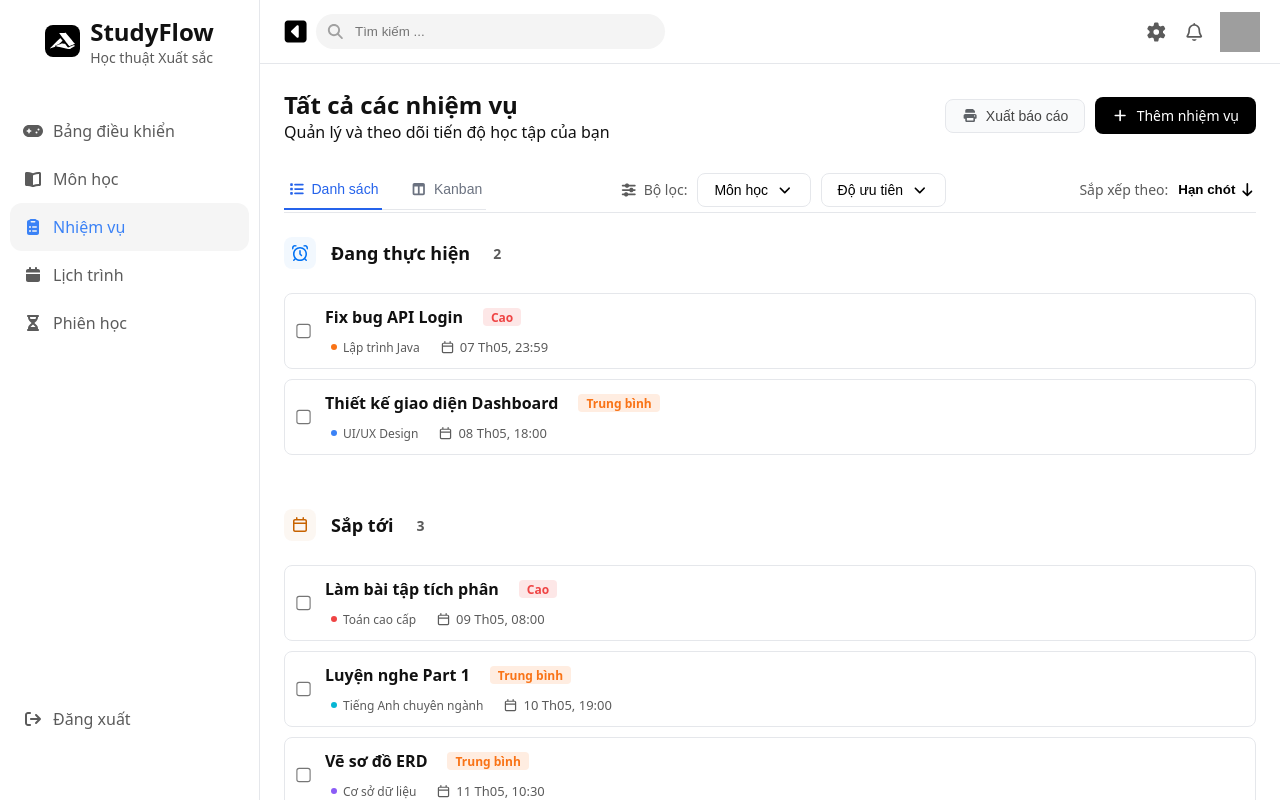
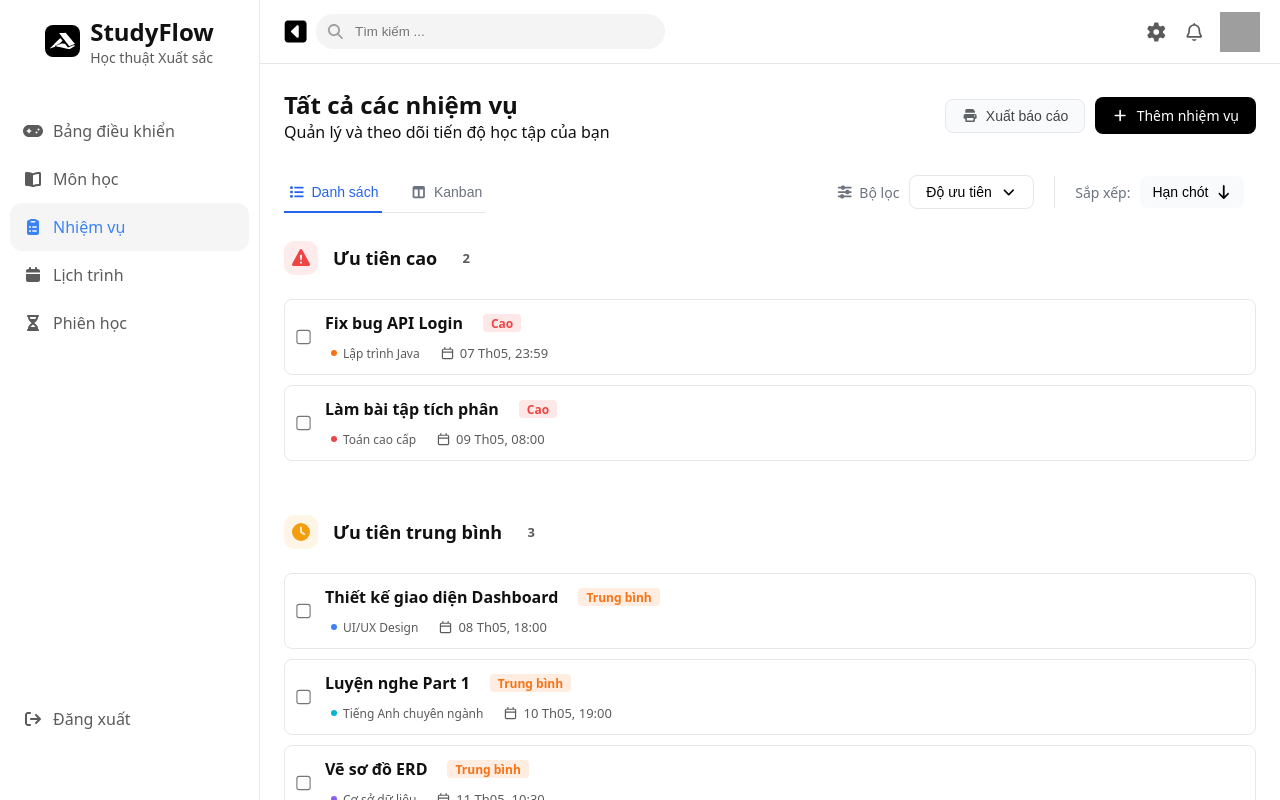
Before and after one commit to DinhQuocDatIT/study-planner, a React (Vite) app in the folder frontend/: page /tasks in a window 1280 px wide. Built offline with nearby package versions, Linux system fonts and the light colour scheme; grey boxes are pictures that could not be loaded.

Commit message:
Update Task UI

```diff
--- a/frontend/src/components/Tasks/TaskDetail/TaskDetail.jsx
+++ b/frontend/src/components/Tasks/TaskDetail/TaskDetail.jsx
@@ -243,10 +243,17 @@ function TaskDetail({ task, onClose }) {
           </div>
         </div>
         <div className={styles.footer}>
-          <Button variant="outline" type="button" onClick={handleClose}>
-            Hủy
+          <Button variant="danger" type="button">
+            Xóa
           </Button>
-          <Button type="submit">Lưu thay đỗi</Button>
+
+          <div className={styles.footerActions}>
+            <Button variant="outline" type="button" onClick={handleClose}>
+              Hủy
+            </Button>
+
+            <Button type="submit">Lưu thay đổi</Button>
+          </div>
         </div>
       </form>
     </div>
--- a/frontend/src/components/Tasks/TaskDetail/TaskDetail.module.css
+++ b/frontend/src/components/Tasks/TaskDetail/TaskDetail.module.css
@@ -196,11 +196,16 @@
   font-family: inherit;
 }
 .footer {
-  margin-left: auto;
   padding: 15px 10px;
   display: flex;
   align-items: center;
   gap: 10px;
+  justify-content: space-between;
+}
+.footerActions {
+  display: flex;
+  align-items: center;
+  gap: 5px;
 }
 @media (max-width: 600px) {
   .wrapper {
--- a/frontend/src/components/Tasks/TaskListView/TaskListView.jsx
+++ b/frontend/src/components/Tasks/TaskListView/TaskListView.jsx
@@ -1,74 +1,78 @@
 import styles from "./TaskListView.module.css";
+import { FontAwesomeIcon } from "@fortawesome/react-fontawesome";
 import {
-  faAngleDown,
-  faArrowDown,
-  faArrowUp,
-  faPlus,
-  faPrint,
-  faSliders,
+  faTriangleExclamation,
+  faClock,
+  faCircleCheck,
 } from "@fortawesome/free-solid-svg-icons";
-import { FontAwesomeIcon } from "@fortawesome/react-fontawesome";
-import { faAlarmClock, faCalendar } from "@fortawesome/free-regular-svg-icons";
 import TaskItem from "../TaskItem/TaskItem";
 import { TASK_ITEM_VARIANTS } from "../../../constants/taskItemVariants";
-function TaskListView({ currentTasks, upcomingTask, completedTask }) {
+
+function TaskListView({
+  highPriorityTasks,
+  mediumPriorityTasks,
+  lowPriorityTasks,
+}) {
   return (
     <div className={styles.wrapper}>
-      <div className={styles.currently}>
-        <div className={styles.currentlyHeader}>
-          <FontAwesomeIcon icon={faAlarmClock} />
-          <span className={styles.title}>Đang thực hiện</span>
-          <span className={styles.count}>{currentTasks.length}</span>
+      {/* High Priority */}
+      <div className={styles.highPriority}>
+        <div className={styles.sectionHeader}>
+          <FontAwesomeIcon icon={faTriangleExclamation} />
+          <span className={styles.title}>Ưu tiên cao</span>
+          <span className={styles.count}>{highPriorityTasks.length}</span>
         </div>
+
         <div className={styles.taskList}>
-          {currentTasks.map((item) => {
-            return (
+          {highPriorityTasks.map((item) => (
             <TaskItem
               key={item.id}
               task={item}
               variant={TASK_ITEM_VARIANTS.DETAILED}
             />
-            );
-          })}
+          ))}
         </div>
       </div>
-      <div className={styles.upcoming}>
-        <div className={styles.upcomingHeader}>
-          <FontAwesomeIcon icon={faCalendar} />
-          <span className={styles.title}>Sắp tới</span>
-          <span className={styles.count}>{upcomingTask.length}</span>
+
+      {/* Medium Priority */}
+      <div className={styles.mediumPriority}>
+        <div className={styles.sectionHeader}>
+          <FontAwesomeIcon icon={faClock} />
+          <span className={styles.title}>Ưu tiên trung bình</span>
+          <span className={styles.count}>{mediumPriorityTasks.length}</span>
         </div>
+
         <div className={styles.taskList}>
-          {upcomingTask.map((item) => {
-            return (
+          {mediumPriorityTasks.map((item) => (
             <TaskItem
               key={item.id}
               task={item}
               variant={TASK_ITEM_VARIANTS.DETAILED}
             />
-            );
-          })}
+          ))}
         </div>
       </div>
-      <div className={styles.completed}>
-        <div className={styles.completedHeader}>
-          <FontAwesomeIcon icon={faAlarmClock} />
-          <span className={styles.title}>Đang thực hiện</span>
-          <span className={styles.count}>{completedTask.length}</span>
+
+      {/* Low Priority */}
+      <div className={styles.lowPriority}>
+        <div className={styles.sectionHeader}>
+          <FontAwesomeIcon icon={faCircleCheck} />
+          <span className={styles.title}>Ưu tiên thấp</span>
+          <span className={styles.count}>{lowPriorityTasks.length}</span>
         </div>
+
         <div className={styles.taskList}>
-          {completedTask.map((item) => {
-            return (
+          {lowPriorityTasks.map((item) => (
             <TaskItem
               key={item.id}
               task={item}
               variant={TASK_ITEM_VARIANTS.DETAILED}
             />
-            );
-          })}
+          ))}
         </div>
       </div>
     </div>
   );
 }
+
 export default TaskListView;
--- a/frontend/src/components/Tasks/TaskListView/TaskListView.module.css
+++ b/frontend/src/components/Tasks/TaskListView/TaskListView.module.css
@@ -3,62 +3,97 @@
   flex-direction: column;
   gap: 30px;
 }
-.completed,
-.upcoming,
-.currently {
+
+.highPriority,
+.mediumPriority,
+.lowPriority {
   margin-bottom: var(--spacing-m);
 }
-.completed .completedHeader,
-.upcoming .upcomingHeader,
-.currently .currentlyHeader {
+
+.sectionHeader {
   display: flex;
+  align-items: center;
   gap: 15px;
-  align-items: center;
 }
-.completed .completedHeader .title,
-.upcoming .upcomingHeader .title,
-.currently .currentlyHeader .title {
+
+.title {
   font-size: 18px;
   font-weight: 600;
+  color: var(--primary-text-color);
 }
-.completed .completedHeader .count,
-.upcoming .upcomingHeader .count,
-.currently .currentlyHeader .count {
-  font-size: 14px;
+
+.count {
+  min-width: 28px;
+  height: 28px;
+
+  display: flex;
+  align-items: center;
+  justify-content: center;
+
+  font-size: 13px;
   font-weight: 600;
-  padding: 3px 8px;
-  border-radius: 50%;
+
+  border-radius: 999px;
   color: var(--secondary-text-color);
+  background-color: var(--hover-bg-color);
 }
-.currently .currentlyHeader svg {
+
+.sectionHeader svg {
+  width: 18px;
+  height: 18px;
   padding: 8px;
-  color: rgb(0, 114, 244);
-  background-color: rgba(0, 114, 244, 0.05);
-  border-radius: 8px;
-  width: 16px;
-  height: 16px;
+  border-radius: 10px;
 }
-.upcoming .upcomingHeader svg {
-  padding: 8px;
 
-  color: rgb(199, 99, 0);
-  background-color: rgba(199, 99, 0, 0.05);
-  border-radius: 8px;
-  width: 16px;
-  height: 16px;
+/* High Priority */
+.highPriority .sectionHeader svg {
+  color: #ef4444;
+  background-color: rgba(239, 68, 68, 0.1);
 }
-.completed .completedHeader svg {
-  padding: 8px;
 
-  color: rgb(0, 199, 113);
-  background-color: rgba(0, 199, 113, 0.05);
-  border-radius: 8px;
-  width: 16px;
-  height: 16px;
+/* Medium Priority */
+.mediumPriority .sectionHeader svg {
+  color: #f59e0b;
+  background-color: rgba(245, 158, 11, 0.1);
 }
+
+/* Low Priority */
+.lowPriority .sectionHeader svg {
+  color: #22c55e;
+  background-color: rgba(34, 197, 94, 0.1);
+}
+
 .taskList {
   margin-top: var(--spacing-m);
+
   display: flex;
   flex-direction: column;
   gap: 10px;
 }
+
+/* Responsive */
+@media (max-width: 768px) {
+  .wrapper {
+    gap: 24px;
+  }
+
+  .sectionHeader {
+    gap: 12px;
+  }
+
+  .title {
+    font-size: 16px;
+  }
+
+  .count {
+    min-width: 24px;
+    height: 24px;
+    font-size: 12px;
+  }
+
+  .sectionHeader svg {
+    width: 16px;
+    height: 16px;
+    padding: 6px;
+  }
+}
--- a/frontend/src/components/ui/Button/Button.module.css
+++ b/frontend/src/components/ui/Button/Button.module.css
@@ -33,7 +33,7 @@
   background-color: #f9fafb;
 }
 .danger {
-  border: red;
+  border: 1px rgb(207, 153, 153) solid;
   background-color: rgb(255, 242, 242);
   color: red;
 }
@@ -41,7 +41,7 @@
   color: red;
 }
 .danger svg:hover {
- background-color:rgb(243, 243, 243) ;
+  background-color: rgb(243, 243, 243);
 }
 .wrapper.primary svg {
   font-size: 13px;
--- a/frontend/src/pages/Tasks/Tasks.jsx
+++ b/frontend/src/pages/Tasks/Tasks.jsx
@@ -160,6 +160,18 @@ function Tasks() {
   const completedTask = sortedTasks.filter(
     (task) => task.status === "completed",
   );
+
+  const highPriorityTasks = sortedTasks.filter(
+    (task) => task.priority === "high",
+  );
+
+  const mediumPriorityTasks = sortedTasks.filter(
+    (task) => task.priority === "medium",
+  );
+
+  const lowPriorityTasks = sortedTasks.filter(
+    (task) => task.priority === "low",
+  );
   const exportPDF = () => {
     const doc = new jsPDF();
 
@@ -210,25 +222,25 @@ function Tasks() {
             Kanban
           </button>
         </div>
+
+        <div className={styles.filterControls}>
           <div className={styles.leftFilter}>
             <span>
               <FontAwesomeIcon icon={faSliders} />
-            Bộ lọc:
+              Bộ lọc
             </span>
+
             <FilterDropdown
-            label={"Môn học"}
-            rightIcon={faAngleDown}
-            options={PRIORITIES}
-          />
-          <FilterDropdown
-            label={"Độ ưu tiên"}
+              label="Độ ưu tiên"
               rightIcon={faAngleDown}
               options={PRIORITIES}
               onChange={setFilterPriority}
             />
           </div>
+
           <div className={styles.rightFilter}>
-          <span>Sắp xếp theo:</span>
+            <span>Sắp xếp:</span>
+
             <button
               onClick={() =>
                 setSortOrder((prev) => (prev === "asc" ? "desc" : "asc"))
@@ -241,12 +253,13 @@ function Tasks() {
             </button>
           </div>
         </div>
+      </div>
       <div className={styles.container}>
         {viewMode === VIEW_MODES.LIST ? (
           <TaskListView
-            currentTasks={currentTasks}
-            upcomingTask={upcomingTask}
-            completedTask={completedTask}
+            highPriorityTasks={highPriorityTasks}
+            mediumPriorityTasks={mediumPriorityTasks}
+            lowPriorityTasks={lowPriorityTasks}
           />
         ) : (
           <TaskBoardView tasks={sortedTasks} setTaskList={setTaskList} />
--- a/frontend/src/pages/Tasks/Tasks.module.css
+++ b/frontend/src/pages/Tasks/Tasks.module.css
@@ -20,11 +20,8 @@
 .filters {
   display: flex;
   justify-content: space-between;
-
-  gap: 20px;
-  padding: 2px 0;
-
-  border-bottom: var(--border);
+  align-items: center;
+  gap: 24px;
 }
 
 .viewSwitcher {
@@ -76,48 +73,64 @@
   background: #2563eb;
 }
 
-.leftFilter {
+.filterControls {
   display: flex;
   align-items: center;
-  flex-wrap: wrap;
+  gap: 20px;
+
+  padding: 8px 12px;
+  border-radius: 12px;
+  background: #fff;
+}
+
+.leftFilter,
+.rightFilter {
+  display: flex;
+  align-items: center;
   gap: 10px;
 }
 
-.leftFilter span {
+.leftFilter span,
+.rightFilter span {
   display: flex;
   align-items: center;
   gap: 6px;
 
   font-size: 14px;
-  color: var(--secondary-text-color);
   font-weight: 500;
+
+  color: #6b7280;
 }
 
 .rightFilter {
-  display: flex;
-  align-items: center;
-  gap: 10px;
-
-  white-space: nowrap;
-}
-
-.rightFilter span {
-  font-size: 14px;
-  color: var(--secondary-text-color);
+  padding-left: 20px;
+  border-left: 1px solid #e5e7eb;
 }
 
 .rightFilter button {
+  display: flex;
+  align-items: center;
+  gap: 6px;
+
   border: none;
-  background: transparent;
+  background: #f8fafc;
+
+  padding: 8px 12px;
+  border-radius: 8px;
 
   cursor: pointer;
 
-  display: flex;
-  align-items: center;
-  gap: 4px;
+  font-size: 14px;
+  font-weight: 500;
 
-  font-weight: 600;
+  transition: all 0.2s ease;
 }
+
+.rightFilter button:hover {
+  background: #eef2ff;
+  color: #2563eb;
+}
+
 .container {
   display: flex;
   flex-direction: column;
@@ -187,6 +200,7 @@
   .header {
     flex-direction: column;
   }
+
   .filters {
     flex-direction: column;
     align-items: stretch;
@@ -200,12 +214,22 @@
     flex: 1;
   }
 
-  .leftFilter {
+  .filterControls {
     width: 100%;
   }
 
+  .leftFilter span,
+  .rightFilter span {
+    display: none;
+  }
+
+  .leftFilter,
   .rightFilter {
-    width: 100%;
+    width: auto;
+  }
+
+  .rightFilter {
     justify-content: flex-end;
+    padding-left: 12px;
   }
 }
```
Lines whose indentation alone changed are shown as unchanged.
